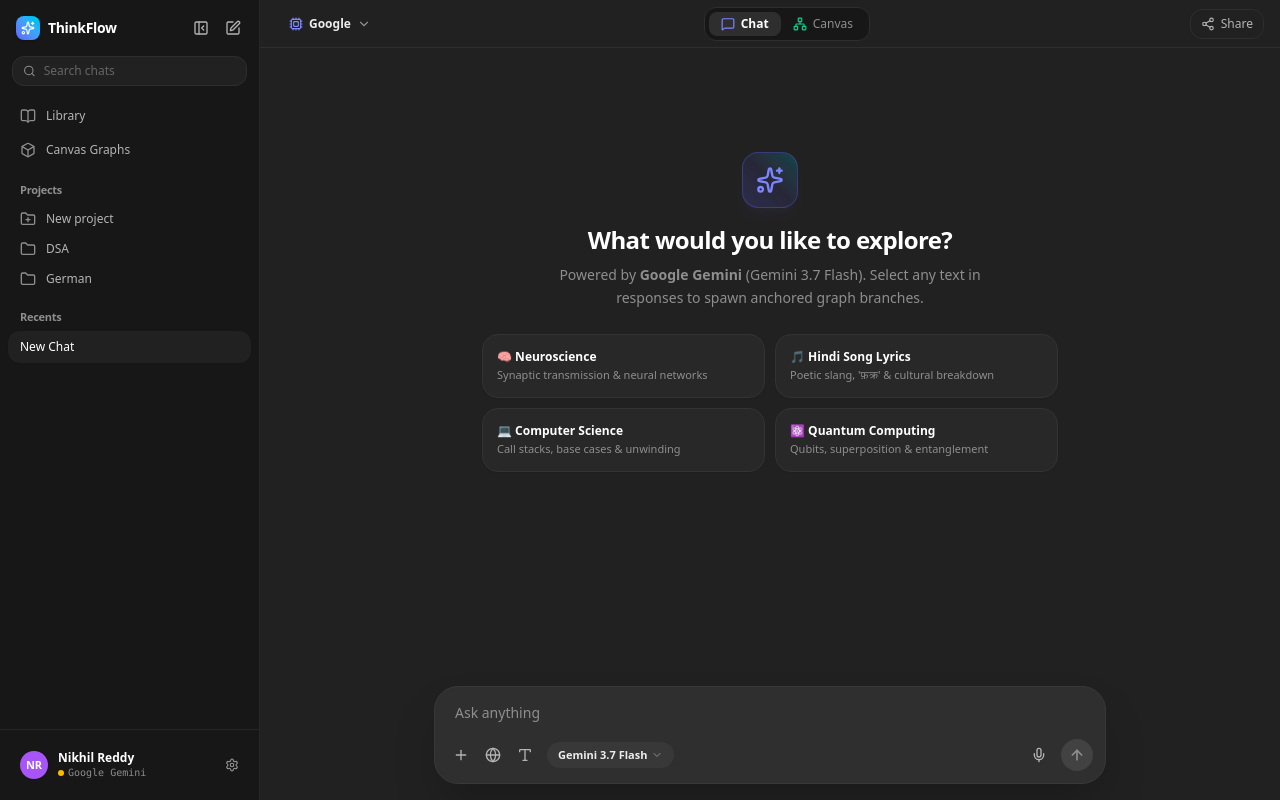
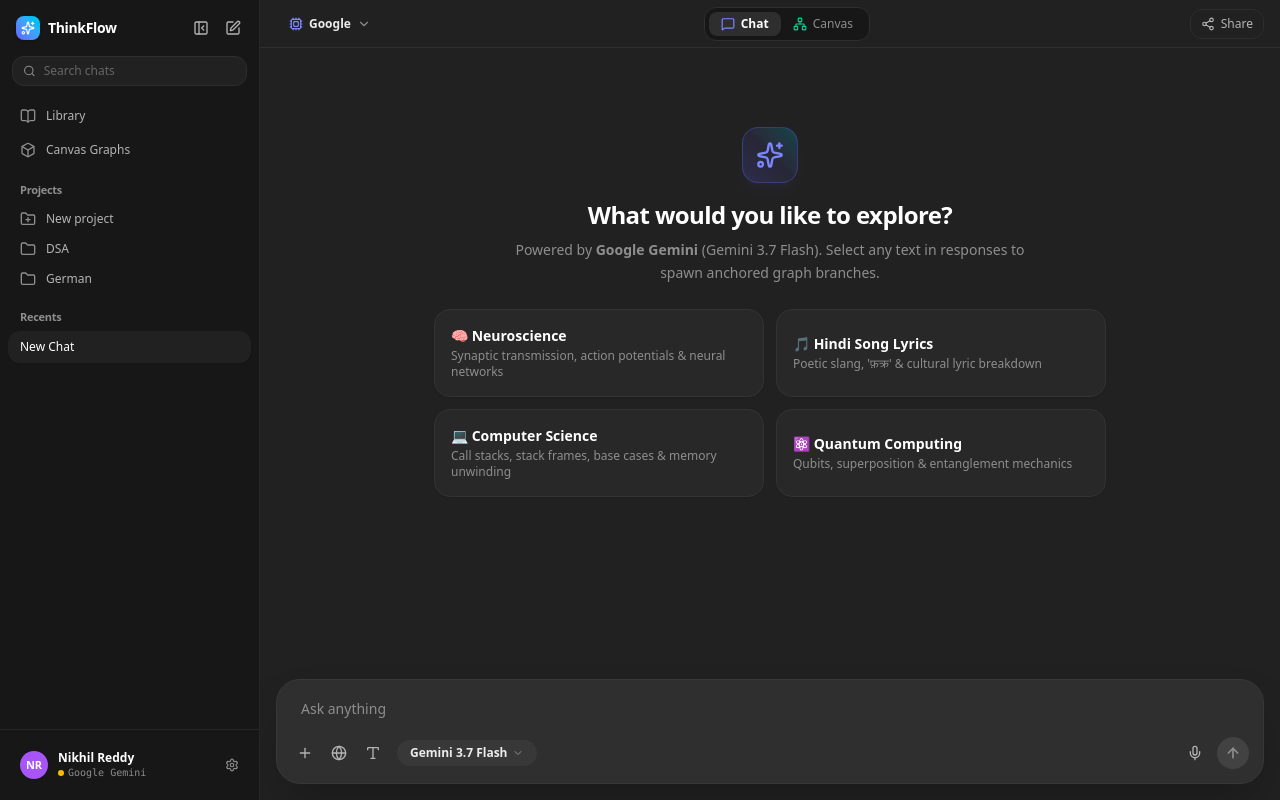
Before and after one commit to Nikkilreddy01/thinkflow, a Next.js app: page / in a window 1280 px wide. Built offline with nearby package versions, Linux system fonts and the light colour scheme.

Commit message:
feat(ui): expand chat messages and input capsule horizontally for full-screen readability

```diff
--- a/components/canvas/CanvasView.tsx
+++ b/components/canvas/CanvasView.tsx
@@ -461,7 +461,7 @@
       </ReactFlow>
 
       {/* Floating Interactive Bottom Chat Capsule inside Canvas View */}
-      <div className="absolute bottom-4 left-1/2 -translate-x-1/2 w-full max-w-2xl px-4 z-40">
+      <div className="absolute bottom-4 left-1/2 -translate-x-1/2 w-full max-w-4xl xl:max-w-5xl px-4 z-40">
         {/* Attached Files Bar */}
         {uploadedFiles.length > 0 && (
           <div className="flex flex-wrap gap-2 mb-2 p-2 rounded-2xl bg-[#1e1e1e] border border-[#333333] shadow-xl">
--- a/components/chat/ChatView.tsx
+++ b/components/chat/ChatView.tsx
@@ -93,7 +93,6 @@
           : `${Math.round(file.size / 1024)} KB`;
 
       let snippet = "";
-      // Read snippet for text/code/json files
       if (
         file.type.startsWith("text/") ||
         file.name.match(/\.(txt|md|json|ts|tsx|js|jsx|py|html|css|csv)$/i)
@@ -114,7 +113,6 @@
     }
 
     setUploadedFiles((prev) => [...prev, ...newUploaded]);
-    // Reset file input so same file can be re-selected if desired
     if (fileInputRef.current) {
       fileInputRef.current.value = "";
     }
@@ -198,7 +196,7 @@
 
   return (
     <div className="flex w-full h-full bg-[#212121] text-[#ececec] overflow-hidden relative font-sans">
-      {/* Hidden File Input for macOS Finder / Uploads */}
+      {/* Hidden File Input */}
       <input
         ref={fileInputRef}
         type="file"
@@ -209,8 +207,8 @@
 
       {/* Main Chat Column */}
       <div className="flex-1 flex flex-col h-full overflow-hidden">
-        {/* Messages Scroll Area */}
-        <div className="flex-1 overflow-y-auto px-4 py-6 space-y-6 max-w-3xl mx-auto w-full">
+        {/* Messages Scroll Area - Expanded Horizontally */}
+        <div className="flex-1 overflow-y-auto px-4 sm:px-8 py-6 space-y-6 max-w-5xl xl:max-w-6xl mx-auto w-full">
           {mainNodes.length === 0 ? (
             <div className="flex flex-col items-center justify-center min-h-[60vh] text-center px-4 animate-in fade-in duration-200">
               <div className="w-14 h-14 rounded-2xl bg-gradient-to-tr from-indigo-500/20 via-indigo-500/10 to-cyan-400/20 border border-indigo-500/30 flex items-center justify-center text-white mb-4 shadow-lg shadow-indigo-500/5">
@@ -221,14 +219,14 @@
                 What would you like to explore?
               </h2>
 
-              <p className="text-xs sm:text-sm text-[#8e8e8e] max-w-md mb-6 leading-relaxed">
+              <p className="text-xs sm:text-sm text-[#8e8e8e] max-w-lg mb-6 leading-relaxed">
                 Powered by <strong>{currentProviderInfo.name}</strong> (
                 {activeModelMeta.name}). Select any text in responses to spawn
                 anchored graph branches.
               </p>
 
-              {/* Starter Topics */}
-              <div className="grid grid-cols-1 sm:grid-cols-2 gap-2.5 max-w-xl w-full">
+              {/* Starter Topics Grid */}
+              <div className="grid grid-cols-1 sm:grid-cols-2 gap-3 max-w-2xl w-full">
                 <button
                   type="button"
                   onClick={() =>
@@ -236,13 +234,13 @@
                       "Teach me about neuroscience and synaptic transmission."
                     )
                   }
-                  className="p-3.5 text-left rounded-2xl bg-[#282828] hover:bg-[#2f2f2f] border border-[#333333] hover:border-indigo-500/50 text-xs text-[#ececec] transition-all hover:scale-[1.01] active:scale-[0.99] group shadow-xs"
+                  className="p-4 text-left rounded-2xl bg-[#282828] hover:bg-[#2f2f2f] border border-[#333333] hover:border-indigo-500/50 text-xs text-[#ececec] transition-all hover:scale-[1.01] active:scale-[0.99] group shadow-xs"
                 >
-                  <span className="font-semibold text-white block mb-0.5 group-hover:text-indigo-300 transition-colors">
+                  <span className="font-semibold text-white block mb-0.5 group-hover:text-indigo-300 transition-colors text-sm">
                     🧠 Neuroscience
                   </span>
-                  <span className="text-[11px] text-[#8e8e8e]">
-                    Synaptic transmission &amp; neural networks
+                  <span className="text-xs text-[#8e8e8e]">
+                    Synaptic transmission, action potentials &amp; neural networks
                   </span>
                 </button>
 
@@ -253,13 +251,13 @@
                       "Explain the song 'Sad Gaana' to me and help me understand the Hindi."
                     )
                   }
-                  className="p-3.5 text-left rounded-2xl bg-[#282828] hover:bg-[#2f2f2f] border border-[#333333] hover:border-pink-500/50 text-xs text-[#ececec] transition-all hover:scale-[1.01] active:scale-[0.99] group shadow-xs"
+                  className="p-4 text-left rounded-2xl bg-[#282828] hover:bg-[#2f2f2f] border border-[#333333] hover:border-pink-500/50 text-xs text-[#ececec] transition-all hover:scale-[1.01] active:scale-[0.99] group shadow-xs"
                 >
-                  <span className="font-semibold text-white block mb-0.5 group-hover:text-pink-300 transition-colors">
+                  <span className="font-semibold text-white block mb-0.5 group-hover:text-pink-300 transition-colors text-sm">
                     🎵 Hindi Song Lyrics
                   </span>
-                  <span className="text-[11px] text-[#8e8e8e]">
-                    Poetic slang, &apos;फ़क्र&apos; &amp; cultural breakdown
+                  <span className="text-xs text-[#8e8e8e]">
+                    Poetic slang, &apos;फ़क्र&apos; &amp; cultural lyric breakdown
                   </span>
                 </button>
 
@@ -270,13 +268,13 @@
                       "Explain recursion and call stack memory with code examples."
                     )
                   }
-                  className="p-3.5 text-left rounded-2xl bg-[#282828] hover:bg-[#2f2f2f] border border-[#333333] hover:border-cyan-500/50 text-xs text-[#ececec] transition-all hover:scale-[1.01] active:scale-[0.99] group shadow-xs"
+                  className="p-4 text-left rounded-2xl bg-[#282828] hover:bg-[#2f2f2f] border border-[#333333] hover:border-cyan-500/50 text-xs text-[#ececec] transition-all hover:scale-[1.01] active:scale-[0.99] group shadow-xs"
                 >
-                  <span className="font-semibold text-white block mb-0.5 group-hover:text-cyan-300 transition-colors">
+                  <span className="font-semibold text-white block mb-0.5 group-hover:text-cyan-300 transition-colors text-sm">
                     💻 Computer Science
                   </span>
-                  <span className="text-[11px] text-[#8e8e8e]">
-                    Call stacks, base cases &amp; unwinding
+                  <span className="text-xs text-[#8e8e8e]">
+                    Call stacks, stack frames, base cases &amp; memory unwinding
                   </span>
                 </button>
 
@@ -287,13 +285,13 @@
                       "How do quantum computers work compared to classical computers?"
                     )
                   }
-                  className="p-3.5 text-left rounded-2xl bg-[#282828] hover:bg-[#2f2f2f] border border-[#333333] hover:border-emerald-500/50 text-xs text-[#ececec] transition-all hover:scale-[1.01] active:scale-[0.99] group shadow-xs"
+                  className="p-4 text-left rounded-2xl bg-[#282828] hover:bg-[#2f2f2f] border border-[#333333] hover:border-emerald-500/50 text-xs text-[#ececec] transition-all hover:scale-[1.01] active:scale-[0.99] group shadow-xs"
                 >
-                  <span className="font-semibold text-white block mb-0.5 group-hover:text-emerald-300 transition-colors">
+                  <span className="font-semibold text-white block mb-0.5 group-hover:text-emerald-300 transition-colors text-sm">
                     ⚛️ Quantum Computing
                   </span>
-                  <span className="text-[11px] text-[#8e8e8e]">
-                    Qubits, superposition &amp; entanglement
+                  <span className="text-xs text-[#8e8e8e]">
+                    Qubits, superposition &amp; entanglement mechanics
                   </span>
                 </button>
               </div>
@@ -309,42 +307,39 @@
               return (
                 <div
                   key={node.id}
-                  className={`flex flex-col gap-2 ${
-                    isUser ? "items-end" : "items-start"
+                  className={`w-full flex ${
+                    isUser ? "justify-end" : "justify-start"
                   }`}
                 >
-                  {/* Message Bubble */}
+                  {/* Message Bubble Container */}
                   <div
-                    className={`flex gap-3 max-w-2xl ${
-                      isUser ? "flex-row-reverse" : "flex-row w-full"
+                    className={`flex gap-3.5 ${
+                      isUser
+                        ? "justify-end max-w-[82%]"
+                        : "justify-start w-full"
                     }`}
                   >
-                    {/* Avatar */}
+                    {!isUser && (
+                      <div className="w-8 h-8 rounded-full bg-[#2f2f2f] text-white border border-[#383838] flex items-center justify-center shrink-0 mt-1 shadow-xs">
+                        <Bot className="w-4 h-4 text-indigo-400" />
+                      </div>
+                    )}
+
+                    {/* Content Box */}
                     <div
-                      className={`w-7 h-7 rounded-full flex items-center justify-center shrink-0 text-xs font-bold ${
+                      className={`transition-all ${
                         isUser
-                          ? "bg-[#a855f7] text-white shadow-xs"
-                          : "bg-[#2f2f2f] text-white border border-[#383838]"
-                      }`}
-                    >
-                      {isUser ? "NR" : <Bot className="w-4 h-4 text-indigo-400" />}
-                    </div>
-
-                    {/* Content Container */}
-                    <div
-                      className={`rounded-2xl px-4 py-3 shadow-xs transition-all ${
-                        isUser
-                          ? "bg-[#2f2f2f] text-white font-normal"
-                          : "bg-[#282828]/80 text-[#ececec] border border-[#333333] w-full"
+                          ? "rounded-3xl rounded-tr-md px-5 py-3.5 bg-[#2f2f2f] text-white text-sm font-normal shadow-sm leading-relaxed"
+                          : "flex-1 w-full text-[#ececec]"
                       }`}
                     >
                       {/* Node Header for AI */}
                       {!isUser && (
-                        <div className="flex items-center justify-between pb-1.5 mb-1.5 border-b border-[#383838] text-xs text-[#8e8e8e]">
-                          <span className="font-semibold text-white flex items-center gap-1.5 text-[11px]">
-                            <Sparkles className="w-3 h-3 text-indigo-400" />
+                        <div className="flex items-center justify-between pb-2 mb-2 border-b border-[#2e2e2e] text-xs text-[#8e8e8e]">
+                          <span className="font-semibold text-white flex items-center gap-1.5 text-xs">
+                            <Sparkles className="w-3.5 h-3.5 text-indigo-400" />
                             <span>AI Response</span>
-                            <span className="text-[10px] text-[#8e8e8e] font-mono">
+                            <span className="text-[11px] text-[#8e8e8e] font-mono">
                               ({activeModelMeta.name})
                             </span>
                           </span>
@@ -355,10 +350,10 @@
                                 activeBranchingNodeId === node.id ? null : node.id
                               )
                             }
-                            className="flex items-center gap-1 px-2 py-0.5 rounded-lg bg-[#333333] hover:bg-[#3d3d3d] text-[#b4b4b4] hover:text-white text-[10px] transition-colors"
+                            className="flex items-center gap-1 px-2.5 py-1 rounded-lg bg-[#2a2a2a] hover:bg-[#333333] text-[#b4b4b4] hover:text-white text-xs transition-colors border border-[#383838]"
                             title="Branch without text selection"
                           >
-                            <Plus className="w-3 h-3" />
+                            <Plus className="w-3.5 h-3.5" />
                             <span>Explore</span>
                           </button>
                         </div>
@@ -368,9 +363,9 @@
                       {activeBranchingNodeId === node.id && (
                         <form
                           onSubmit={(e) => handleDirectBranchSubmit(e, node.id)}
-                          className="mb-3 p-2 rounded-xl bg-[#1e1e1e] border border-indigo-500/40 flex items-center gap-2"
+                          className="mb-4 p-2.5 rounded-2xl bg-[#1a1a1a] border border-indigo-500/40 flex items-center gap-2"
                         >
-                          <Compass className="w-3.5 h-3.5 text-indigo-400 ml-1" />
+                          <Compass className="w-4 h-4 text-indigo-400 ml-1" />
                           <input
                             type="text"
                             value={directQuestion}
@@ -382,26 +377,26 @@
                           <button
                             type="submit"
                             disabled={!directQuestion.trim() || isGenerating}
-                            className="px-2.5 py-1 rounded-lg bg-indigo-600 hover:bg-indigo-500 text-white text-[11px] font-medium"
+                            className="px-3 py-1.5 rounded-xl bg-indigo-600 hover:bg-indigo-500 text-white text-xs font-medium"
                           >
                             Branch ↗
                           </button>
                         </form>
                       )}
 
-                      {/* Selectable text with interactive anchors */}
+                      {/* Selectable text with full markdown rendering */}
                       <SelectableText
                         nodeId={node.id}
                         content={node.content}
                         anchors={anchors}
-                        className="text-xs sm:text-sm leading-relaxed"
+                        className="text-sm leading-relaxed"
                       />
 
                       {/* Attached Exploration Chips */}
                       {branchChildren.length > 0 && (
-                        <div className="mt-2.5 pt-2 border-t border-[#383838] flex flex-wrap gap-1.5 items-center">
-                          <span className="text-[10px] font-semibold text-[#8e8e8e] uppercase tracking-wider flex items-center gap-1">
-                            <GitBranch className="w-3 h-3 text-cyan-400" />
+                        <div className="mt-3.5 pt-3 border-t border-[#2e2e2e] flex flex-wrap gap-2 items-center">
+                          <span className="text-[11px] font-semibold text-[#8e8e8e] uppercase tracking-wider flex items-center gap-1">
+                            <GitBranch className="w-3.5 h-3.5 text-cyan-400" />
                             Explorations:
                           </span>
                           {branchChildren.map((branch) => {
@@ -414,19 +409,19 @@
                                 key={branch.id}
                                 type="button"
                                 onClick={() => setSelectedNodeId(branch.id)}
-                                className={`flex items-center gap-1.5 px-2.5 py-0.5 rounded-full text-[11px] font-medium transition-all border ${
+                                className={`flex items-center gap-1.5 px-3 py-1 rounded-full text-xs font-medium transition-all border ${
                                   isBranchSelected
-                                    ? "bg-cyan-950/80 border-cyan-400 text-cyan-200"
-                                    : "bg-[#1e1e1e] border-[#383838] text-cyan-300 hover:border-cyan-500"
+                                    ? "bg-cyan-950/80 border-cyan-400 text-cyan-200 shadow-sm"
+                                    : "bg-[#1e1e1e] border-[#383838] text-cyan-300 hover:border-cyan-500 hover:bg-[#252525]"
                                 }`}
                               >
                                 <span className="w-1.5 h-1.5 rounded-full bg-cyan-400 animate-pulse" />
                                 <span>
                                   {branch.anchor
                                     ? branch.anchor.text
-                                    : branch.promptQuestion?.slice(0, 16) || "Branch"}
+                                    : branch.promptQuestion?.slice(0, 20) || "Branch"}
                                 </span>
-                                <span className="text-[9px] bg-cyan-900/80 px-1 py-0.2 rounded-full text-white font-mono font-bold">
+                                <span className="text-[10px] bg-cyan-900/80 px-1.5 py-0.2 rounded-full text-white font-mono font-bold">
                                   {totalCount}
                                 </span>
                               </button>
@@ -443,12 +438,12 @@
           <div ref={messagesEndRef} />
         </div>
 
-        {/* Floating Bottom Input Capsule with Dynamic Model Picker */}
+        {/* Floating Bottom Input Capsule - Expanded Horizontally */}
         <div className="p-4 bg-transparent relative">
-          <div className="max-w-2xl mx-auto relative">
-            {/* Attached Files Preview Bar */}
+          <div className="max-w-4xl xl:max-w-5xl mx-auto relative">
+            {/* Attached Files Bar */}
             {uploadedFiles.length > 0 && (
-              <div className="flex flex-wrap gap-2 mb-2 p-2 rounded-2xl bg-[#1e1e1e] border border-[#333333]">
+              <div className="flex flex-wrap gap-2 mb-2 p-2 rounded-2xl bg-[#1e1e1e] border border-[#333333] shadow-xl">
                 {uploadedFiles.map((file) => (
                   <div
                     key={file.id}
@@ -461,7 +456,7 @@
                     ) : (
                       <FileText className="w-3.5 h-3.5 text-indigo-400" />
                     )}
-                    <span className="truncate max-w-[140px] font-medium">
+                    <span className="truncate max-w-[160px] font-medium">
                       {file.name}
                     </span>
                     <span className="text-[10px] text-[#8e8e8e] font-mono">
@@ -480,8 +475,8 @@
               </div>
             )}
 
-            {/* Capsule Container */}
-            <div className="rounded-3xl bg-[#2f2f2f] border border-[#383838] shadow-2xl p-3 flex flex-col gap-2 transition-all focus-within:border-[#555555]">
+            {/* Input Capsule Box */}
+            <div className="rounded-3xl bg-[#2f2f2f] border border-[#383838] shadow-2xl p-3 sm:p-3.5 flex flex-col gap-2 transition-all focus-within:border-[#555555]">
               {/* Text Input */}
               <textarea
                 ref={inputRef}
@@ -489,20 +484,20 @@
                 onChange={(e) => {
                   setInputMessage(e.target.value);
                   e.target.style.height = "auto";
-                  e.target.style.height = `${Math.min(180, e.target.scrollHeight)}px`;
+                  e.target.style.height = `${Math.min(220, e.target.scrollHeight)}px`;
                 }}
                 onKeyDown={handleKeyDown}
                 placeholder="Ask anything"
                 rows={1}
                 disabled={isGenerating}
-                className="w-full bg-transparent px-2 py-1 text-sm text-white placeholder-[#8e8e8e] focus:outline-none resize-none max-h-44 scrollbar-none font-sans"
+                className="w-full bg-transparent px-2.5 py-1 text-sm text-white placeholder-[#8e8e8e] focus:outline-none resize-none max-h-48 scrollbar-none font-sans leading-relaxed"
               />
 
               {/* Bottom Controls Row */}
               <div className="flex items-center justify-between pt-1 relative">
                 {/* Left Action Buttons & Model Picker */}
-                <div className="flex items-center gap-1 text-[#b4b4b4]">
-                  {/* + Button: Opens macOS Finder / File Upload Dialog */}
+                <div className="flex items-center gap-1.5 text-[#b4b4b4]">
+                  {/* + Button: Finder upload */}
                   <button
                     type="button"
                     onClick={handleFileClick}
@@ -534,21 +529,21 @@
                     <Type className="w-4 h-4" />
                   </button>
 
-                  {/* Interactive Dynamic Model Dropdown Button */}
+                  {/* Interactive Dynamic Model Dropdown */}
                   <div className="relative ml-1" ref={modelDropdownRef}>
                     <button
                       type="button"
                       onClick={() => setIsModelDropdownOpen(!isModelDropdownOpen)}
-                      className="flex items-center gap-1 px-2.5 py-1 rounded-full bg-[#383838] hover:bg-[#444444] text-[11px] font-medium text-[#ececec] transition-colors border border-transparent hover:border-[#555555]"
+                      className="flex items-center gap-1 px-3 py-1 rounded-full bg-[#383838] hover:bg-[#444444] text-xs font-medium text-[#ececec] transition-colors border border-transparent hover:border-[#555555]"
                       title="Select Model for active provider"
                     >
                       <span className="font-semibold">{activeModelMeta.name}</span>
                       <ChevronDown className="w-3 h-3 text-[#8e8e8e]" />
                     </button>
 
-                    {/* Dynamic Models Popup for Current Provider */}
+                    {/* Dynamic Models Popup */}
                     {isModelDropdownOpen && (
-                      <div className="absolute bottom-full left-0 mb-2 w-72 rounded-2xl bg-[#1e1e1e] border border-[#333333] shadow-2xl p-2 z-50 animate-in fade-in zoom-in-95 duration-100 font-sans">
+                      <div className="absolute bottom-full left-0 mb-2 w-80 rounded-2xl bg-[#1e1e1e] border border-[#333333] shadow-2xl p-2 z-50 animate-in fade-in zoom-in-95 duration-100 font-sans">
                         <div className="px-2 py-1 text-[10px] font-semibold text-[#8e8e8e] uppercase flex items-center justify-between">
                           <span>{currentProviderInfo.name} Models</span>
                           <button
@@ -563,7 +558,7 @@
                           </button>
                         </div>
 
-                        <div className="space-y-1 mt-1">
+                        <div className="space-y-1 mt-1 max-h-72 overflow-y-auto scrollbar-thin">
                           {currentProviderInfo.models.map((m) => {
                             const isSelected = m.id === currentModelId;
 
@@ -572,7 +567,7 @@
                                 key={m.id}
                                 type="button"
                                 onClick={() => handleSelectModel(m.id)}
-                                className={`w-full flex items-start justify-between p-2 rounded-xl text-xs text-left transition-colors ${
+                                className={`w-full flex items-start justify-between p-2.5 rounded-xl text-xs text-left transition-colors ${
                                   isSelected
                                     ? "bg-[#2e2e2e] text-white font-medium border border-indigo-500/30"
                                     : "text-[#b4b4b4] hover:bg-[#282828] hover:text-white"
```
